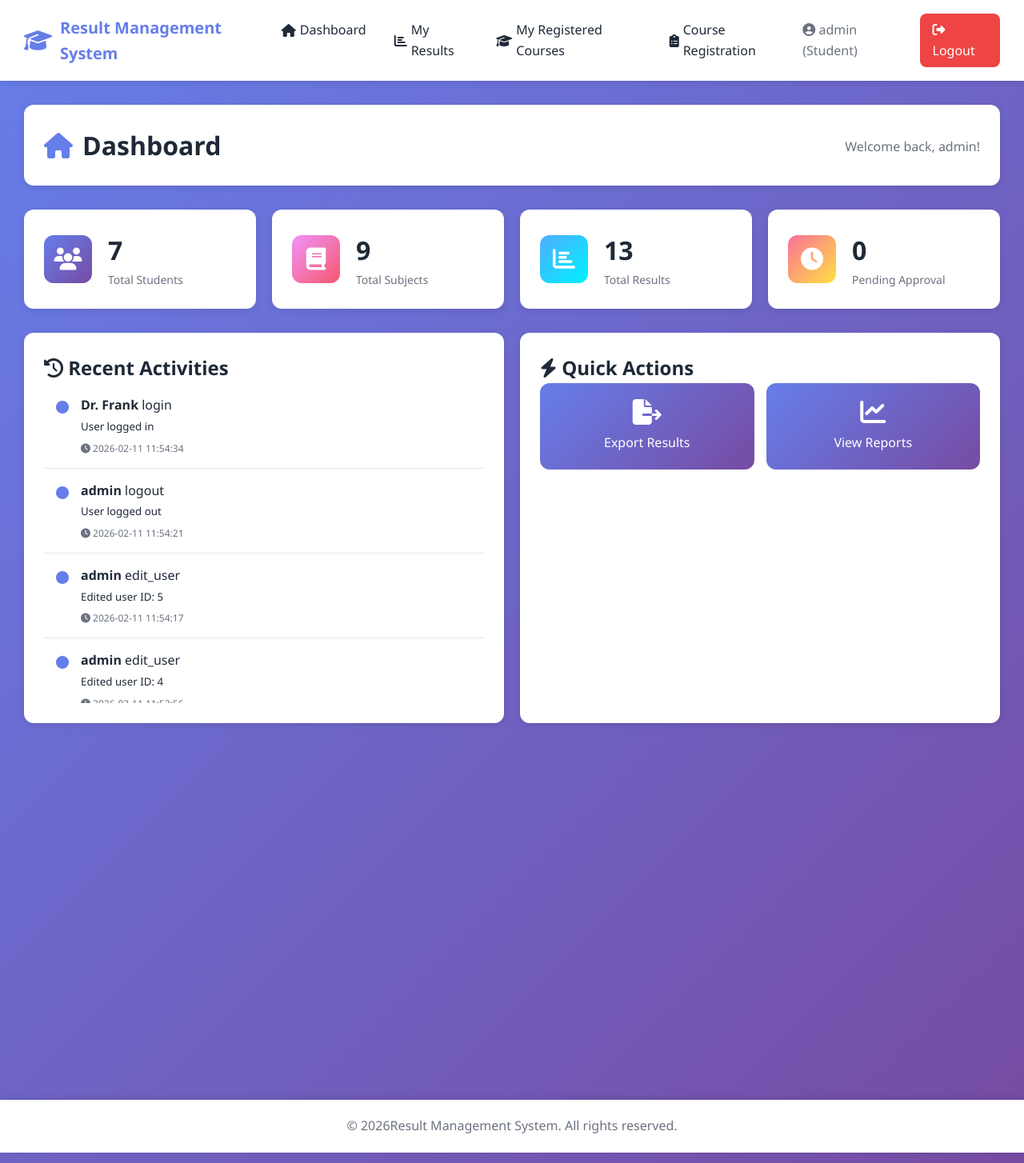
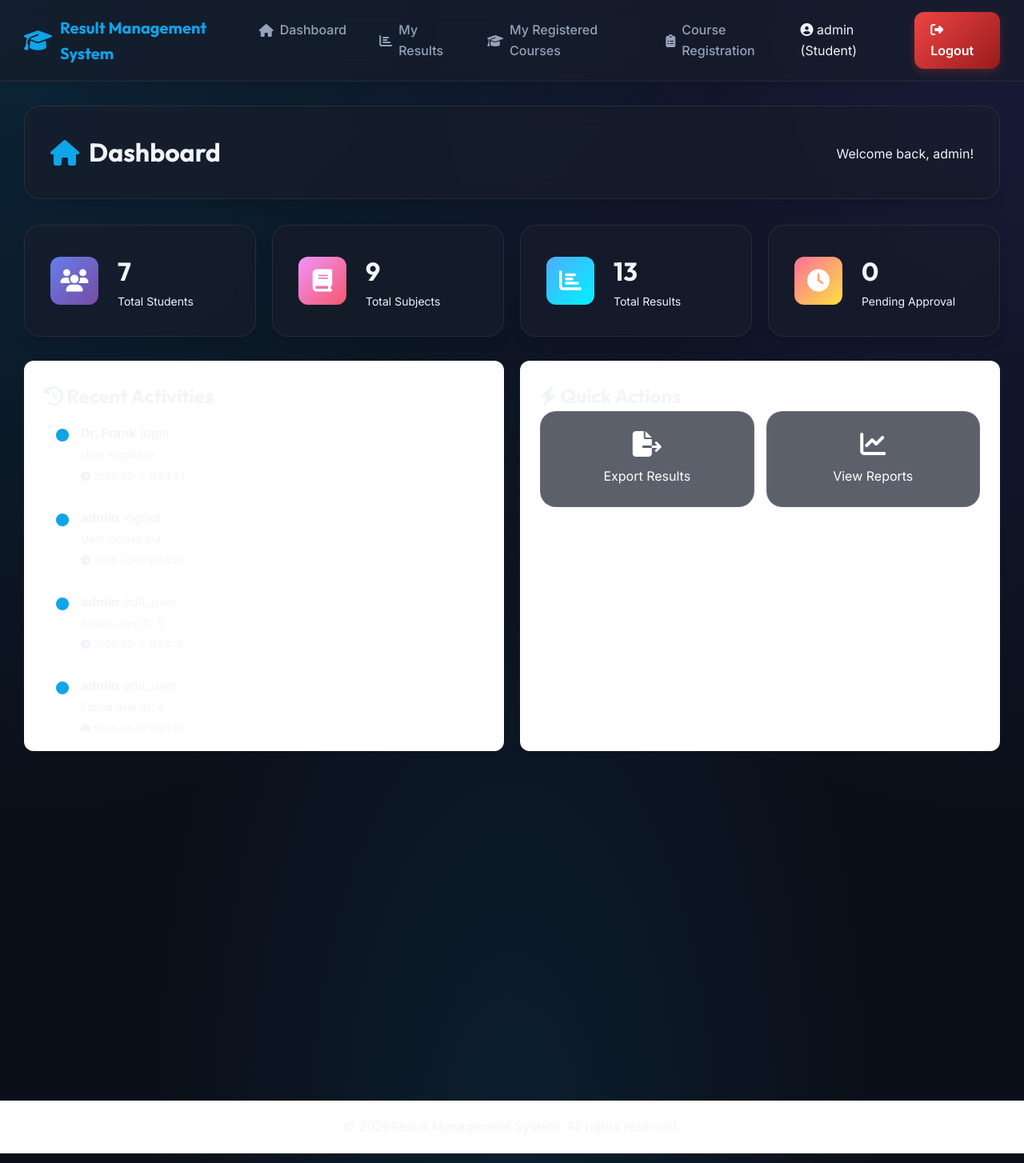
Before and after one commit to Mikel005/Result-Management-System, a Flask app: page /dashboard in a window 1280 px wide. Shown: the whole page at 80% size. Run offline with Flask 3, Linux system fonts and the light colour scheme; a user stored in the database is signed in; data comes from the database, SQL or seed files in the repository; some libraries are stand-ins or nearby versions.

Commit message:
Implement Midnight Oasis theme: Complete visual overhaul with dark mode, glassmorphism, and modern typography

```diff
--- a/static/css/style.css
+++ b/static/css/style.css
@@ -5,26 +5,54 @@
 }
 
 :root {
-    --primary: #667eea;
-    --primary-dark: #5568d3;
-    --secondary: #6b7280;
+    --primary: #0ea5e9;
+    --primary-dark: #0284c7;
+    --primary-glow: rgba(14, 165, 233, 0.3);
+    --accent: #6366f1;
+    --accent-dark: #4f46e5;
     --success: #10b981;
     --warning: #f59e0b;
     --danger: #ef4444;
-    --info: #3b82f6;
-    --light: #f9fafb;
-    --dark: #1f2937;
-    --border: #e5e7eb;
-    --shadow: rgba(0, 0, 0, 0.1);
+    --info: #06b6d4;
+
+    --bg-deep: #0b0f19;
+    --bg-surface: rgba(23, 29, 44, 0.7);
+    --bg-glass: rgba(30, 41, 59, 0.5);
+
+    --text-main: #f1f5f9;
+    --text-muted: #94a3b8;
+    --text-dim: #64748b;
+
+    --border-glass: rgba(255, 255, 255, 0.08);
+    --border-light: rgba(255, 255, 255, 0.15);
+
+    --shadow-sm: 0 1px 2px 0 rgba(0, 0, 0, 0.05);
+    --shadow-md: 0 4px 6px -1px rgba(0, 0, 0, 0.1), 0 2px 4px -1px rgba(0, 0, 0, 0.06);
+    --shadow-lg: 0 10px 15px -3px rgba(0, 0, 0, 0.1), 0 4px 6px -2px rgba(0, 0, 0, 0.05);
+    --shadow-xl: 0 20px 25px -5px rgba(0, 0, 0, 0.1), 0 10px 10px -5px rgba(0, 0, 0, 0.04);
 }
 
 body {
-    font-family: 'Segoe UI', Tahoma, Geneva, Verdana, sans-serif;
-    background: linear-gradient(135deg, #667eea 0%, #764ba2 100%);
+    font-family: 'Inter', sans-serif;
+    background-color: var(--bg-deep);
+    background-image:
+        radial-gradient(at 0% 0%, rgba(14, 165, 233, 0.15) 0px, transparent 50%),
+        radial-gradient(at 100% 0%, rgba(99, 102, 241, 0.15) 0px, transparent 50%),
+        radial-gradient(at 50% 100%, rgba(14, 165, 233, 0.1) 0px, transparent 50%);
     background-attachment: fixed;
-    color: var(--dark);
+    color: var(--text-main);
     line-height: 1.6;
     min-height: 100vh;
+}
+
+h1,
+h2,
+h3,
+h4,
+h5,
+h6,
+.nav-brand {
+    font-family: 'Outfit', sans-serif;
 }
 
 /* Login Page */
@@ -105,8 +136,11 @@ body {
 
 /* Navbar */
 .navbar {
-    background: white;
-    box-shadow: 0 2px 8px var(--shadow);
+    background: var(--bg-surface);
+    backdrop-filter: blur(16px);
+    -webkit-backdrop-filter: blur(16px);
+    border-bottom: 1px solid var(--border-glass);
+    box-shadow: var(--shadow-md);
     position: sticky;
     top: 0;
     z-index: 1000;
@@ -154,17 +188,19 @@ body {
 .nav-menu a {
     display: flex;
     align-items: center;
-    gap: 5px;
-    padding: 10px 15px;
-    color: var(--dark);
+    gap: 8px;
+    padding: 10px 18px;
+    color: var(--text-muted);
     text-decoration: none;
-    border-radius: 8px;
-    transition: all 0.3s;
+    border-radius: 12px;
+    font-weight: 500;
+    transition: all 0.3s cubic-bezier(0.4, 0, 0.2, 1);
 }
 
 .nav-menu a:hover {
-    background: var(--light);
+    background: var(--bg-glass);
     color: var(--primary);
+    transform: translateY(-1px);
 }
 
 .dropdown-content {
@@ -200,17 +249,19 @@ body {
 }
 
 .btn-logout {
-    padding: 8px 16px;
-    background: var(--danger);
+    padding: 10px 20px;
+    background: linear-gradient(135deg, #ef4444 0%, #991b1b 100%);
     color: white;
-    border-radius: 8px;
+    border-radius: 12px;
     text-decoration: none;
-    transition: all 0.3s;
+    font-weight: 600;
+    transition: all 0.3s cubic-bezier(0.16, 1, 0.3, 1);
+    box-shadow: 0 4px 12px rgba(239, 68, 68, 0.2);
 }
 
 .btn-logout:hover {
-    background: #dc2626;
     transform: translateY(-2px);
+    box-shadow: 0 8px 20px rgba(239, 68, 68, 0.4);
 }
 
 /* Main Content */
@@ -290,11 +343,13 @@ body {
     display: flex;
     justify-content: space-between;
     align-items: center;
-    margin-bottom: 30px;
-    background: white;
-    padding: 25px;
-    border-radius: 12px;
-    box-shadow: 0 2px 8px var(--shadow);
+    margin-bottom: 32px;
+    background: var(--bg-surface);
+    backdrop-filter: blur(12px);
+    padding: 32px;
+    border-radius: 20px;
+    border: 1px solid var(--border-glass);
+    box-shadow: var(--shadow-lg);
 }
 
 .page-header h1 {
@@ -444,19 +507,22 @@ body {
 }
 
 .stat-card {
-    background: white;
-    border-radius: 12px;
-    padding: 25px;
-    box-shadow: 0 2px 8px var(--shadow);
+    background: var(--bg-surface);
+    backdrop-filter: blur(12px);
+    border: 1px solid var(--border-glass);
+    border-radius: 20px;
+    padding: 32px;
+    box-shadow: var(--shadow-lg);
     display: flex;
     align-items: center;
-    gap: 20px;
-    transition: transform 0.3s;
+    gap: 24px;
+    transition: all 0.4s cubic-bezier(0.16, 1, 0.3, 1);
 }
 
 .stat-card:hover {
-    transform: translateY(-5px);
-    box-shadow: 0 8px 20px var(--shadow);
+    transform: translateY(-8px);
+    border-color: var(--primary);
+    box-shadow: 0 20px 40px -10px rgba(0, 0, 0, 0.4);
 }
 
 .stat-icon {
@@ -540,19 +606,22 @@ body {
     display: flex;
     flex-direction: column;
     align-items: center;
-    gap: 10px;
-    padding: 20px;
-    background: linear-gradient(135deg, #667eea 0%, #764ba2 100%);
+    gap: 12px;
+    padding: 24px;
+    background: var(--bg-surface);
+    border: 1px solid var(--border-glass);
     color: white;
-    border-radius: 12px;
+    border-radius: 20px;
     text-decoration: none;
-    transition: all 0.3s;
+    transition: all 0.3s cubic-bezier(0.16, 1, 0.3, 1);
     text-align: center;
 }
 
 .action-btn:hover {
-    transform: translateY(-5px);
-    box-shadow: 0 8px 20px rgba(102, 126, 234, 0.4);
+    transform: translateY(-8px);
+    background: linear-gradient(135deg, var(--primary) 0%, var(--accent) 100%);
+    box-shadow: 0 15px 30px -5px var(--primary-glow);
+    border-color: transparent;
 }
 
 .action-btn i {
--- a/templates/base.html
+++ b/templates/base.html
@@ -5,6 +5,11 @@
     <meta charset="UTF-8">
     <meta name="viewport" content="width=device-width, initial-scale=1.0">
     <title>{% block title %}Result Management System{% endblock %}</title>
+    <link rel="preconnect" href="https://fonts.googleapis.com">
+    <link rel="preconnect" href="https://fonts.gstatic.com" crossorigin>
+    <link
+        href="https://fonts.googleapis.com/css2?family=Inter:wght@400;500;600;700&family=Outfit:wght@400;500;600;700&display=swap"
+        rel="stylesheet">
     <link rel="stylesheet" href="{{ url_for('static', filename='css/style.css') }}">
     <link rel="stylesheet" href="https://cdnjs.cloudflare.com/ajax/libs/font-awesome/6.4.0/css/all.min.css">
     {% block extra_css %}{% endblock %}
```
Also changed, not shown: other parts of static/css/style.css (+67 -41 lines).
